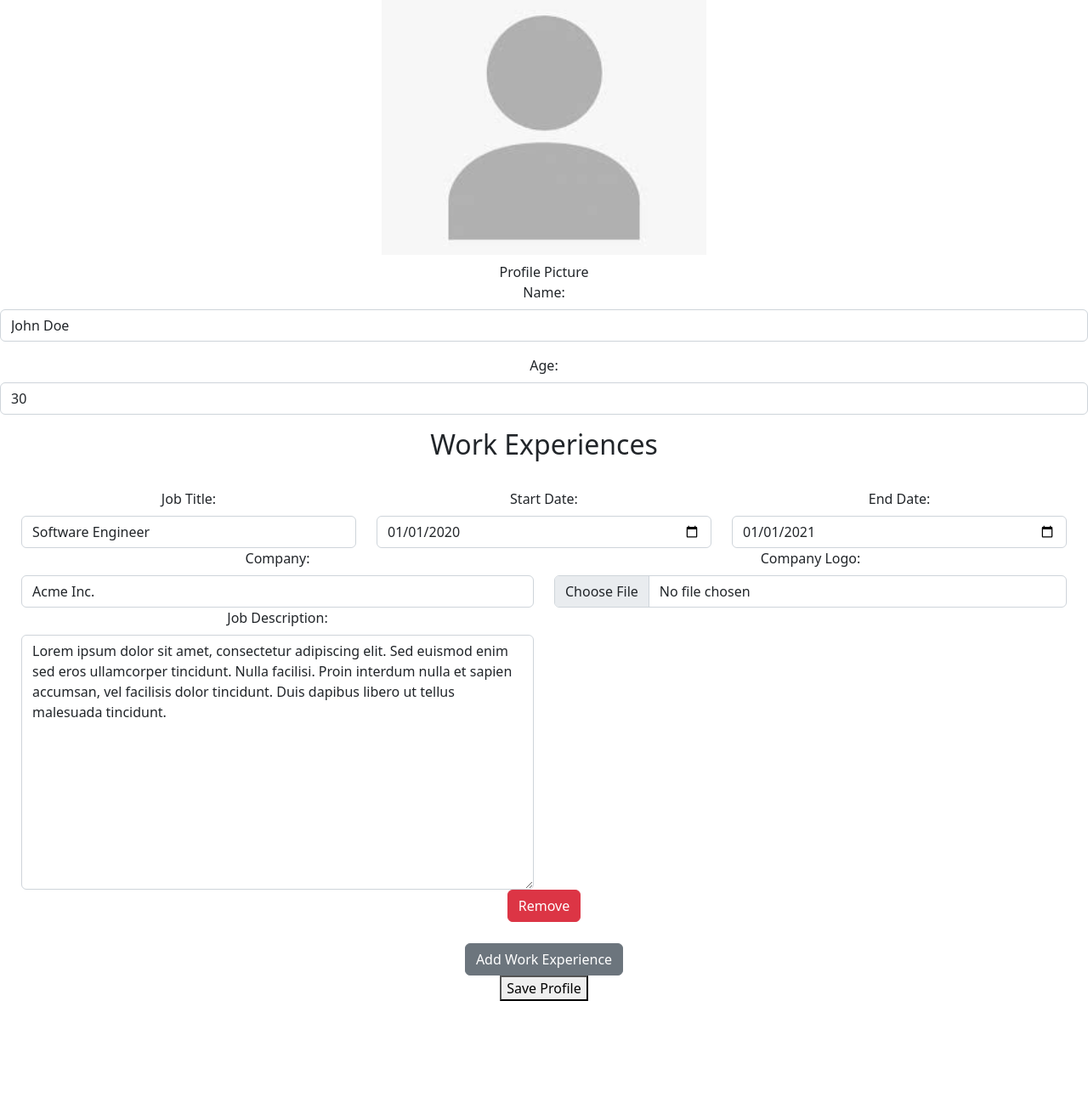
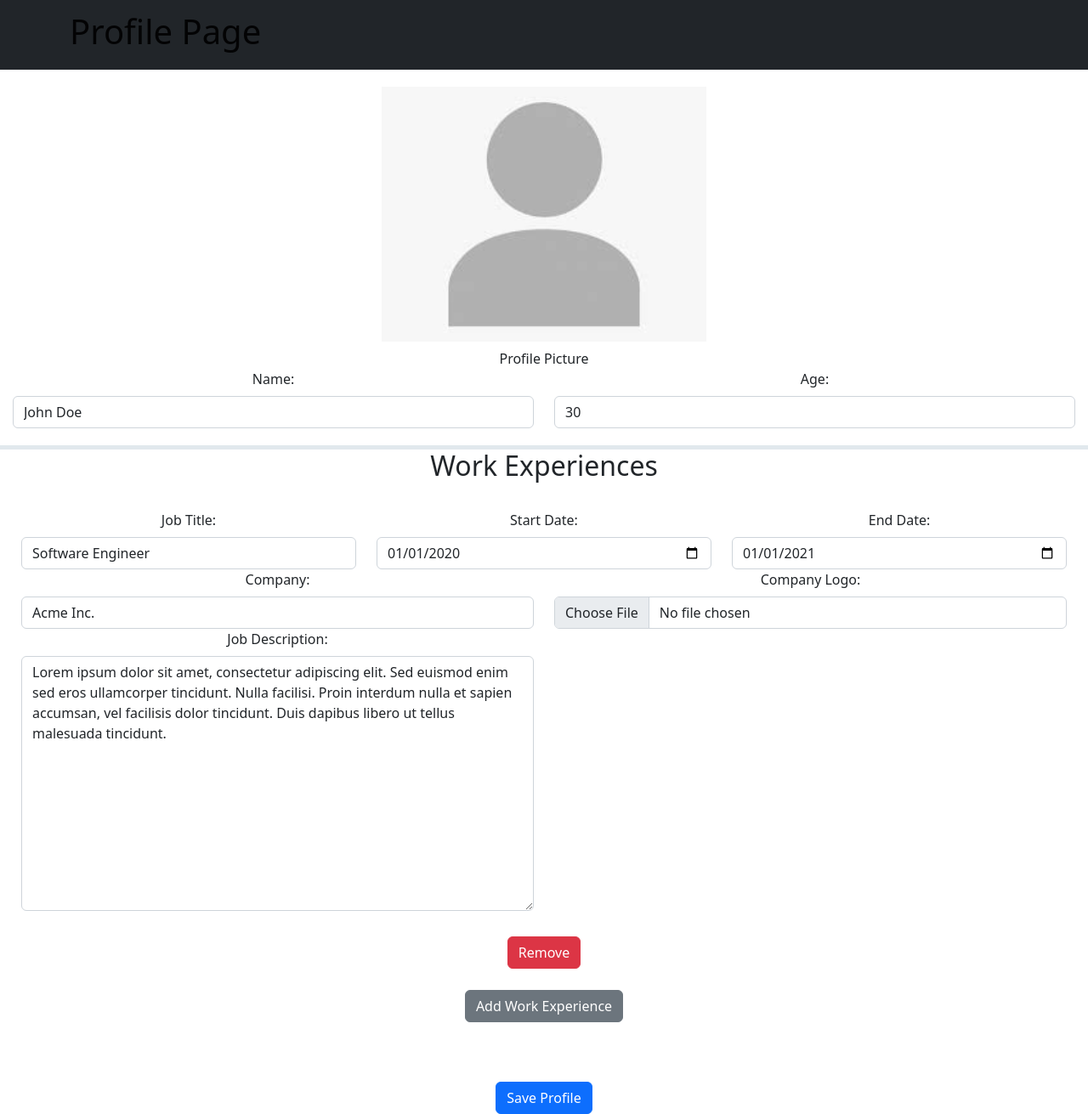
Before and after one commit to TerrenceAddison/React-Profile-Control, a React (Create React App) app: page / in a window 1280 px wide. Shown: the whole page at 85% size. Before the commit the page ends 1178 px from the top, so only its background shows below. Built offline with nearby package versions, Linux system fonts and the light colour scheme.

Commit message:
finalize css

```diff
--- a/src/ProfileHeader.css
+++ b/src/ProfileHeader.css
@@ -1,3 +1,7 @@
+.profile-header {
+    border-bottom: 5px solid #e1e8ed;
+    padding: 20px 15px;
+}
 img {
     height: 300px;
 }
--- a/src/ProfileHeader.tsx
+++ b/src/ProfileHeader.tsx
@@ -1,5 +1,5 @@
 import React from 'react';
-import { Form } from 'react-bootstrap';
+import { Col, Form, Row } from 'react-bootstrap';
 import './ProfileHeader.css'
 
 interface ProfileHeaderProps {
@@ -33,16 +33,16 @@ class ProfileHeader extends React.Component<ProfileHeaderProps, {}> {
             Profile Picture
           </div>
         </div>
-        <div className="profile-info">
-          <p className="profile-name">
+        <Row>
+          <Col>
             <Form.Label htmlFor="name">Name: </Form.Label>
             <Form.Control type="text" id="name" name="name" defaultValue={name} onChange={handleNameChange} />
-          </p>
-          <p className="profile-age">
+          </Col>
+          <Col>
             <Form.Label htmlFor="age">Age: </Form.Label>
             <Form.Control type="number" id="age" name="age" defaultValue={age} onChange={handleAgeChange} />
-          </p>
-        </div>
+          </Col>
+        </Row>
       </div>
     );
   }
--- /dev/null
+++ b/src/ProfilePage.css
@@ -0,0 +1,6 @@
+.navbar-txt {
+    color: white;
+}
+.save-btn {
+    margin-top: 70px;
+}
--- a/src/ProfilePage.tsx
+++ b/src/ProfilePage.tsx
@@ -2,6 +2,8 @@ import React, { ChangeEvent } from 'react';
 import ProfileHeader from './ProfileHeader';
 import ProfileContent from './ProfileContent';
 import profilePic from './img/placeholder.jpg';
+import { Button, Container, Nav, Navbar } from 'react-bootstrap';
+import './ProfilePage.css'
 
 interface ProfilePageState {
   name: string;
@@ -155,7 +157,12 @@ class ProfilePage extends React.Component<{}, ProfilePageState> {
       render() {
         const { name, age, profilePic, workExperiences } = this.state;
         return (
-          <div className="profile-page">
+          <div>
+            <Navbar bg="dark">
+              <Container>
+                <Navbar.Brand className = "navbar-txt"><h1>Profile Page</h1></Navbar.Brand>
+              </Container>
+            </Navbar>
             <ProfileHeader
               profilePic={profilePic}
               name={name}
@@ -175,7 +182,7 @@ class ProfilePage extends React.Component<{}, ProfilePageState> {
               handleAddWorkExperience={this.handleAddWorkExperience}
               handleRemoveWorkExperience={this.handleRemoveWorkExperience}
             />
-            <button onClick={this.saveProfile}>Save Profile</button>
+            <Button className="save-btn" variant="primary" onClick={this.saveProfile}>Save Profile</Button>
           </div>
         );
       }
--- a/src/WorkExperienceItem.css
+++ b/src/WorkExperienceItem.css
@@ -14,3 +14,7 @@
 .company-logo {
     padding-top: 30px;
 }
+
+.remove-btn {
+    margin-top: 30px;
+}
--- a/src/WorkExperienceItem.tsx
+++ b/src/WorkExperienceItem.tsx
@@ -109,9 +109,9 @@ class WorkExperienceItem extends React.Component<WorkExperienceProps> {
                 )}
               </Col>
             </Row>
-            <Button variant="danger" onClick={() => handleRemoveWorkExperience(index)}>
+            <Button className="remove-btn" variant="danger" onClick={() => handleRemoveWorkExperience(index)}>
                 Remove
-              </Button>
+            </Button>
           </div>
           )
     }
```
